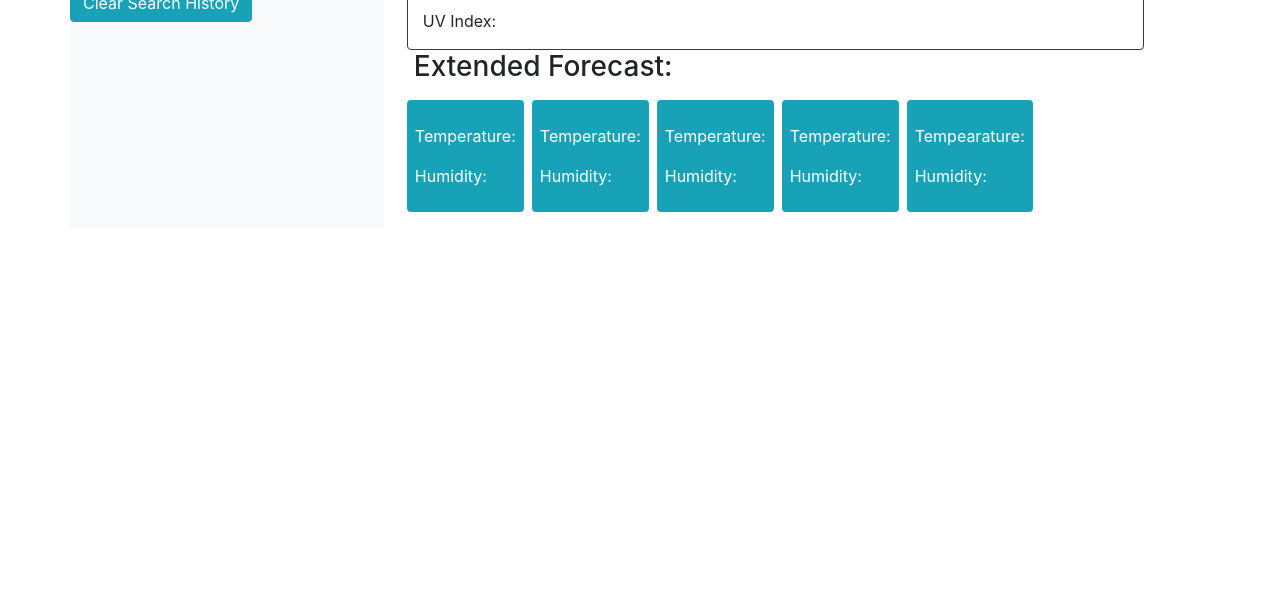
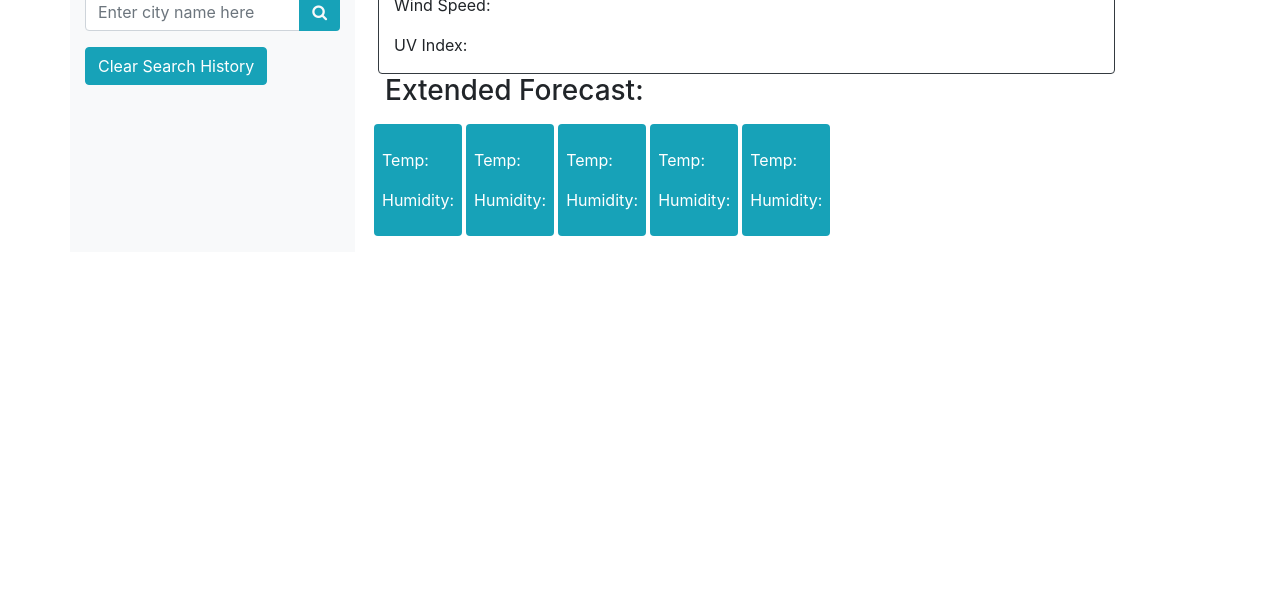
Before and after one commit to KGCan/Module-6-Challenge, a plain HTML site: page index.html in a window 1280 px wide. Shown: the part 200-800 px from the top of the page. Drawn offline with nearby package versions, Linux system fonts and the light colour scheme.

Commit message:
added screen grabs, found issue with uv index code not pulling and now history not listing past searches, will work on

```diff
--- a/assets/js/script.js
+++ b/assets/js/script.js
@@ -18,7 +18,7 @@ var currentCity = $("#currentCity");
 var currentTemperature = $("#temperature");
 var currentHumidty= $("#humidity");
 var currentWindSpeed=$("#wind");
-var currentUvindex= $("#uv");
+var currentUVI= $("#uv");
 var searchedCity=[];
 
 // get current date value
@@ -93,7 +93,7 @@ function findCurrentWeather(city) {
         // Show UV Index using geographic coordinates method and using appid coordinates as a parameter, build uv search url
         uvIndex(weatherData.coord.lon, weatherData.coord.lat);
         currentForecast(weatherData.id);
-        if(weatherData.cod==200){
+        if(weatherData.coord==200){
             searchedCity=JSON.parse(localStorage.getItem("cityname"));
             console.log(searchedCity);
             if (searchedCity==null){
@@ -116,17 +116,12 @@ function findCurrentWeather(city) {
 
 // fucntion to return the UV index response
  function uvIndex(lon, lat){
-   var uvURL = "https://api.openweathermap.org/data/2.5/uvi?appid="+ apiKey+"&lat="+lat+"&lon="+lon;
+   var uvURL = "https://api.openweathermap.org/data/2.5/uvi?appid=" + "&lat="+ lat + "&lon=" + lon + apiKey;
    $.ajax({
      url: uvURL,
      method: "GET"
    }).then(function(uvData){
-    //  let uvIndex = uvData.current.uvi;
-    //  let uvColor = setUVIndexColor(uvIndex);
-    //  currentUvindex.text(uvData.current.uvi);
-    //  currentUvindex.attr("style", `background-color:
-    //  ${uvColor}; color: ${uvColor === "yellow" ? "black" : "white"}`);
-     $(currentUvindex).html(uvData.value);
+     $(currentUVI).html(uvData.value);
    });
  }
 
@@ -159,7 +154,7 @@ function findCurrentWeather(city) {
 // Add city input to search history list
 function addToHistory(cityInput){
   var searchHistory = $("<li>" + cityInput.toUpperCase() + "</li>");
-  $(searchHistory).attr("class", "list-gorup-item");
+  $(searchHistory).attr("class", "list-group-item list-group-item-success");
   $(searchHistory).attr("data-value", cityInput.toUpperCase());
   $(".list-group").append(searchHistory);
 }
--- a/index.html
+++ b/index.html
@@ -24,9 +24,9 @@
     </header>
 
     <!--Main body section-->
-    <div class = "container">
+    <div class = "container pt-4">
         <div class = "row">
-            <div class = "col-sm-2.25 bg-light">
+            <div class = "col-sm-3 bg-light">
                 <h2 class = "pt-1">Enter City Name:</h2>
 
                 <!-- create text box to collect city search input-->
@@ -58,45 +58,45 @@
                 <div class = "row ml-2 border border-dark rounded">
                     <div class = "col-sm-12" id = "currentForecast">
                         <h3 class = "cityName mb-1 mt-2 bolder" id = "currentCity"></h3>
-                        <p>Temperature:<span class = "current" id = "temperature"></span></p>
-                        <p>Humidity:<span class = "current" id = "humidity"></span></p>
-                        <p>Wind Speed:<span class = "current" id = "wind"></span></p>
-                        <p>UV Index:<span class = "current rounded py-2 px-2 text-white" id = "uv"></span></p>
+                        <p>Temperature: <span class = "current" id = "temperature"></span></p>
+                        <p>Humidity: <span class = "current" id = "humidity"></span></p>
+                        <p>Wind Speed: <span class = "current" id = "wind"></span></p>
+                        <p>UV Index: <span class = "current rounded py-2 px-2 text-white" id = "uv"></span></p>
                     </div>
                 </div>
             <!-- extended forecast data row-->
             <div class = "col-sm-12" id = "extendedForecast">
                 <h3>Extended Forecast:</h3>
                 <div class = "row text-light">
-                    <div class = "col-sm-2.25 bg-info forecast text-white ml-2 mb-3 p-2 mt-2 rounded">
+                    <div class = "col-sm-2half bg-info forecast text-white ml-1 mb-3 p-2 mt-2 rounded">
                         <p id="fDate0"></p>
                         <p id="forecastImg0"></p>
-                        <p>Temperature:<span id="forecastTemp0"></span></p>
-                        <p>Humidity:<span id="forecastHumidity0"></span></p>
+                        <p>Temp: <span id="forecastTemp0"></span></p>
+                        <p>Humidity: <span id="forecastHumidity0"></span></p>
                     </div>
-                    <div class="col-sm-2.25 bg-info forecast text-white ml-2 mb-3 p-2 mt-2 rounded" >
+                    <div class="col-sm-2half bg-info forecast text-white ml-1 mb-3 p-2 mt-2 rounded" >
                         <p id="fDate1"></p>
                         <p id="forecastImg1"></p>
-                        <p>Temperature:<span id="forecastTemp1"></span></p>
-                        <p>Humidity:<span id="forecastHumidity1"></span></p>
+                        <p>Temp: <span id="forecastTemp1"></span></p>
+                        <p>Humidity: <span id="forecastHumidity1"></span></p>
                     </div>
-                    <div class="col-sm-2.25 bg-info forecast text-white ml-2 mb-3 p-2 mt-2 rounded">
+                    <div class="col-2half bg-info forecast text-white ml-1 mb-3 p-2 mt-2 rounded">
                         <p id="fDate2"></p>
                         <p id="forecastImg2"></p>
-                        <p>Temperature:<span id="forecastTemp2"></span></p>
-                        <p>Humidity:<span id="forecastHumidity2"></span></p>
+                        <p>Temp: <span id="forecastTemp2"></span></p>
+                        <p>Humidity: <span id="forecastHumidity2"></span></p>
                     </div>
-                    <div class="col-sm-2.25 bg-info forecast text-white ml-2 mb-3 p-2 mt-2 rounded">
+                    <div class="col-2half bg-info forecast text-white ml-1 mb-3 p-2 mt-2 rounded">
                         <p id="fDate3"></p>
                         <p id="forecastImg3"></p>
-                        <p>Temperature:<span id="forecastTemp3"></span></p>
-                        <p>Humidity:<span id="forecastHumidity3"></span></p>
+                        <p>Temp: <span id="forecastTemp3"></span></p>
+                        <p>Humidity: <span id="forecastHumidity3"></span></p>
                     </div>
-                    <div class="col-sm-2.25 bg-info forecast text-white ml-2 mb-3 p-2 mt-2 rounded" >
+                    <div class="col-2half bg-info forecast text-white ml-1 mb-3 p-2 mt-2 rounded" >
                         <p id="fDate4"></p>
                         <p id="forecastImg4"></p>
-                        <p>Tempearature:<span id="forecastTemp4"></span></p>
-                        <p>Humidity:<span id="forecastHumidity4"></span></p>
+                        <p>Temp: <span id="forecastTemp4"></span></p>
+                        <p>Humidity: <span id="forecastHumidity4"></span></p>
                     </div>
                 </div>
             </div>
```
Also changed, not shown: assets/images/Dashboard Screenshot 2022-02-11 131227.png (added), assets/images/Dashboard Screenshot two 2022-02-11 131312.png (added), 1 other file.
